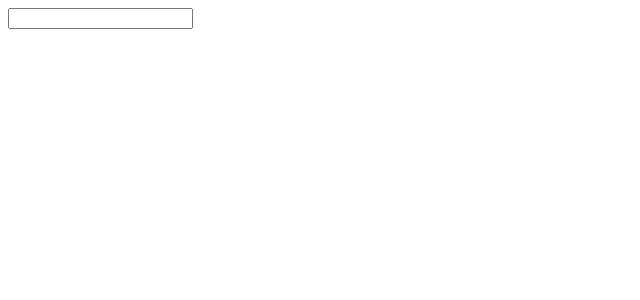
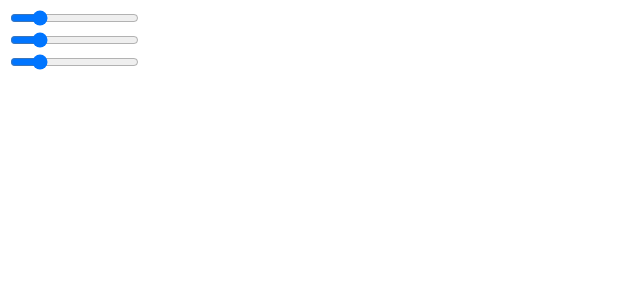
Before and after one commit to matszym/egghead-react-fundamentals, a React app: page / in a window 1280 px wide. Shown: the top 300 px of the page, without its empty margins (0-640 px from the left). Built offline with nearby package versions, Linux system fonts and the light colour scheme; the HTML template or start-up script is replaced by a standard one.

Commit message:
using refs to access components

```diff
--- a/App.js
+++ b/App.js
@@ -7,25 +7,42 @@
     this.state = { txt: '' };
   }
   update(e) {
-    this.setState({txt: e.target.value});
+    this.setState({
+      red: ReactDOM.findDOMNode(this.refs.red).value,
+      green: ReactDOM.findDOMNode(this.refs.green).value,
+      blue: ReactDOM.findDOMNode(this.refs.blue).value
+    });
   }
   render() {
     let txt = this.props.txt;
 
     return (
-      <Widget txt={this.state.txt} update={ e => this.update(e) } />
+      <div>
+        <Slider ref="red" update={e => this.update(e)} />
+        {this.state.red}
+        <br />
+        <Slider ref="green" update={e => this.update(e)} />
+        {this.state.green}
+        <br />
+        <Slider ref="blue" update={e => this.update(e)} />
+        {this.state.blue}
+        <br />
+      </div>
     )
   }
 }
 
-const Widget = props => {
-  return (
-    <div>
-      <input type="text"
-        onChange={ props.update } />
-      <h1>{ props.txt }</h1>
-    </div>
-  )
+class Slider extends React.Component {
+  render() {
+    return (
+        <input
+          type="range"
+          min="0"
+          max="255"
+          onChange={ this.props.update }
+        />
+    )
+  }
 }
 
 ReactDOM.render(
```
